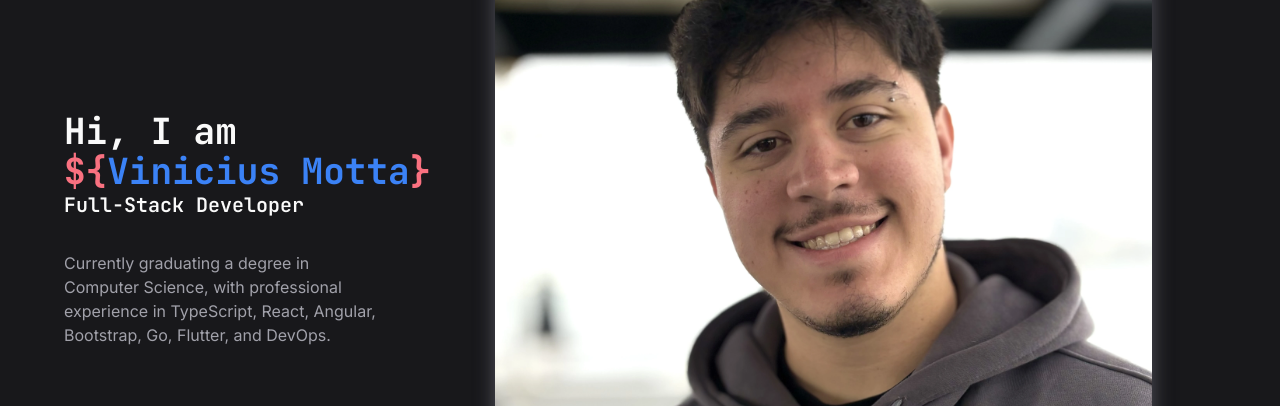
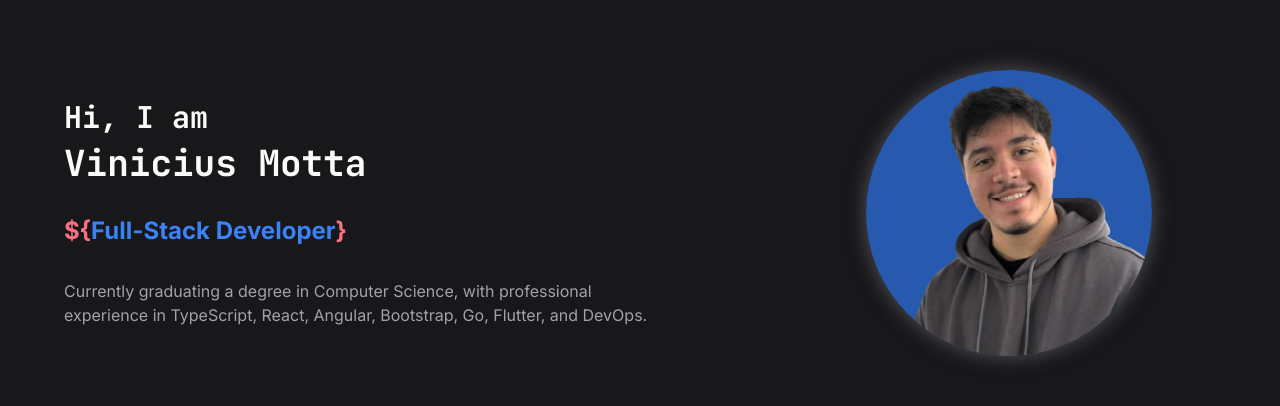
Before and after one commit to v-motta/portfolio-vmotta, a Next.js app: page / in a window 1280 px wide. Shown: the part 235-641 px from the top of the page. Built offline with nearby package versions, Linux system fonts and the light colour scheme; no server answers; the database is empty.

Commit message:
fix: layout main section

```diff
--- a/src/app/(home)/(sections)/main.tsx
+++ b/src/app/(home)/(sections)/main.tsx
@@ -7,15 +7,17 @@ export function Main() {
       id="main"
       className="relative flex w-full flex-col-reverse items-center justify-center gap-16 py-10 lg:min-h-[calc(100vh-6rem)] lg:flex-row lg:justify-between"
     >
-      <div className="flex flex-col justify-center gap-8 text-center lg:text-start">
-        <div>
-          <h1 className="mb-4 font-bold font-jet-brains-mono text-3xl sm:mb-0 xl:text-4xl 2xl:text-5xl">
-            Hi, I am <span className="concat-variable">Vinicius Motta</span>
-          </h1>
-          <h2 className="font-jet-brains-mono font-semibold text-xl 2xl:text-3xl">
-            Full-Stack Developer
-          </h2>
-        </div>
+      <div className="flex flex-col justify-center gap-6 text-center md:gap-8 lg:text-start">
+        <h1 className="flex flex-col gap-1 font-bold font-jet-brains-mono text-2xl md:gap-2 md:text-3xl">
+          Hi, I am
+          <span className="text-3xl xl:text-4xl 2xl:text-5xl">
+            Vinicius Motta
+          </span>
+        </h1>
+
+        <h2 className="concat-variable font-bold text-2xl 2xl:text-3xl">
+          Full-Stack Developer
+        </h2>
 
         <p className="text-balance text-zinc-700 dark:text-zinc-400">
           Currently graduating a degree in Computer Science, with professional
@@ -24,15 +26,15 @@ export function Main() {
         </p>
       </div>
 
-      <div className="content-center items-center">
+      <div className="content-center items-center rounded-full bg-[#275AAE]">
         <Image
-          src="/myself.webp"
+          src="/image.png"
           priority
           width={384}
           height={384}
           quality={100}
           alt="A picture of myself"
-          className="aspect-square w-56 rounded-xl object-cover shadow-[0px_0px_20px] shadow-zinc-400 lg:w-auto dark:shadow-zinc-600"
+          className="aspect-square w-56 rounded-full object-cover shadow-[0px_0px_20px] shadow-zinc-400 lg:w-auto dark:shadow-zinc-600"
         />
       </div>
 
```
Also changed, not shown: public/image.png (added).
